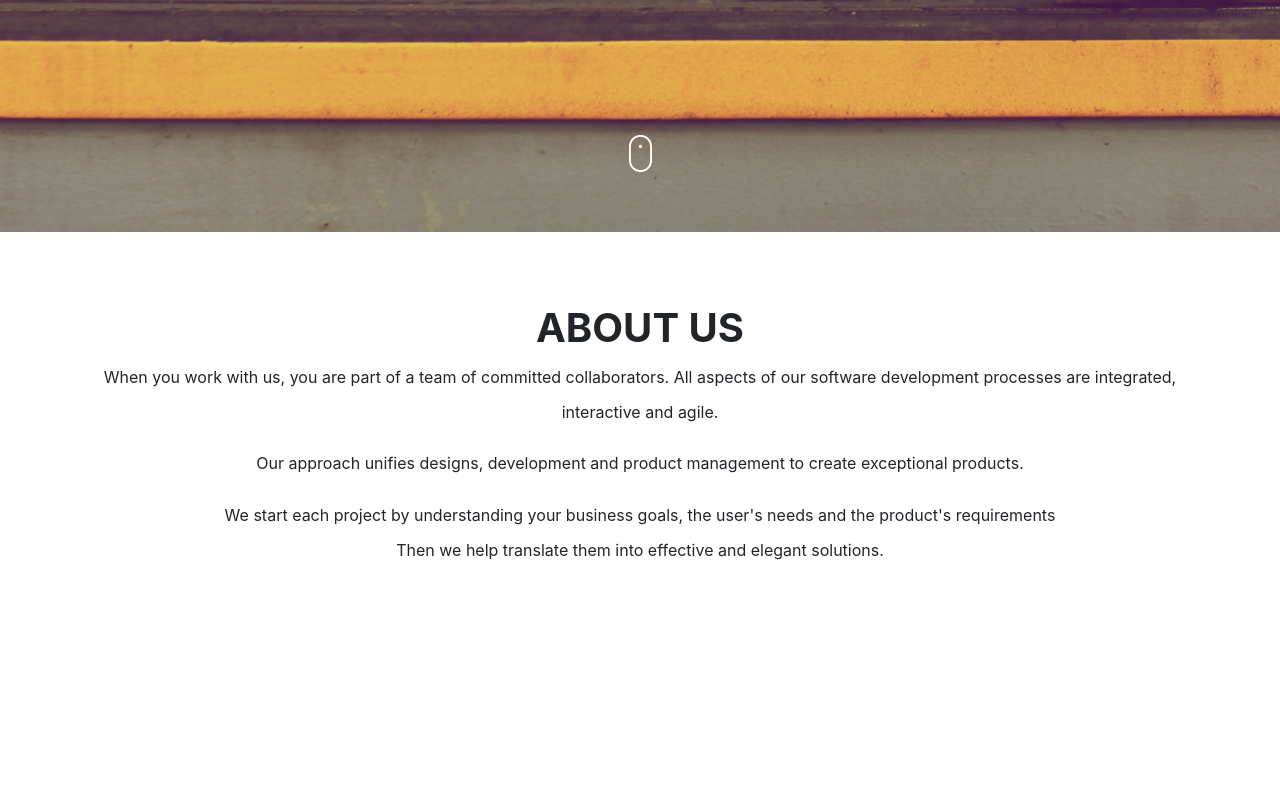
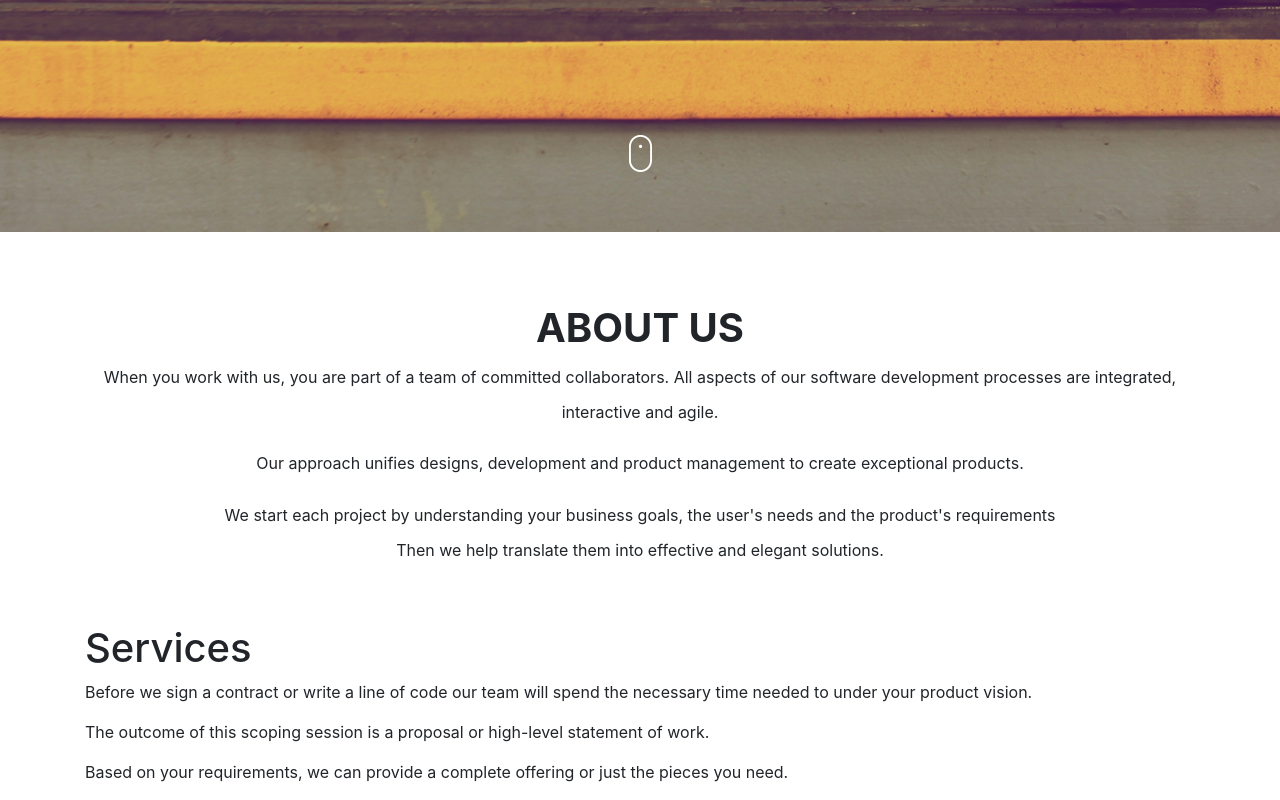
Before and after one commit to victorlomi/Delani-Studio, a plain HTML site: page index.html in a window 1280 px wide. Shown: the part 728-1528 px from the top of the page. Before the commit the page ends 1352 px from the top, so only its background shows below. Drawn offline with Linux system fonts and the light colour scheme.

Commit message:
create services section with title and text

```diff
--- a/index.html
+++ b/index.html
@@ -29,6 +29,14 @@
             <p>Our approach unifies designs, development and product management to create exceptional products.</p>
             <p>We start each project by understanding your business goals, the user's needs and the product's requirements <br> Then we help translate them into effective and elegant solutions.</p>
         </div>
+
+        <!-- Services section -->
+        <div class="services">
+            <h1>Services</h1>
+            <p>Before we sign a contract or write a line of code our team will spend the necessary time needed to under your product vision.</p>
+            <p>The outcome of this scoping session is a proposal or high-level statement of work.</p>
+            <p>Based on your requirements, we can provide a complete offering or just the pieces you need.</p>
+        </div>
     </div>
 </body>
 </html>
```
